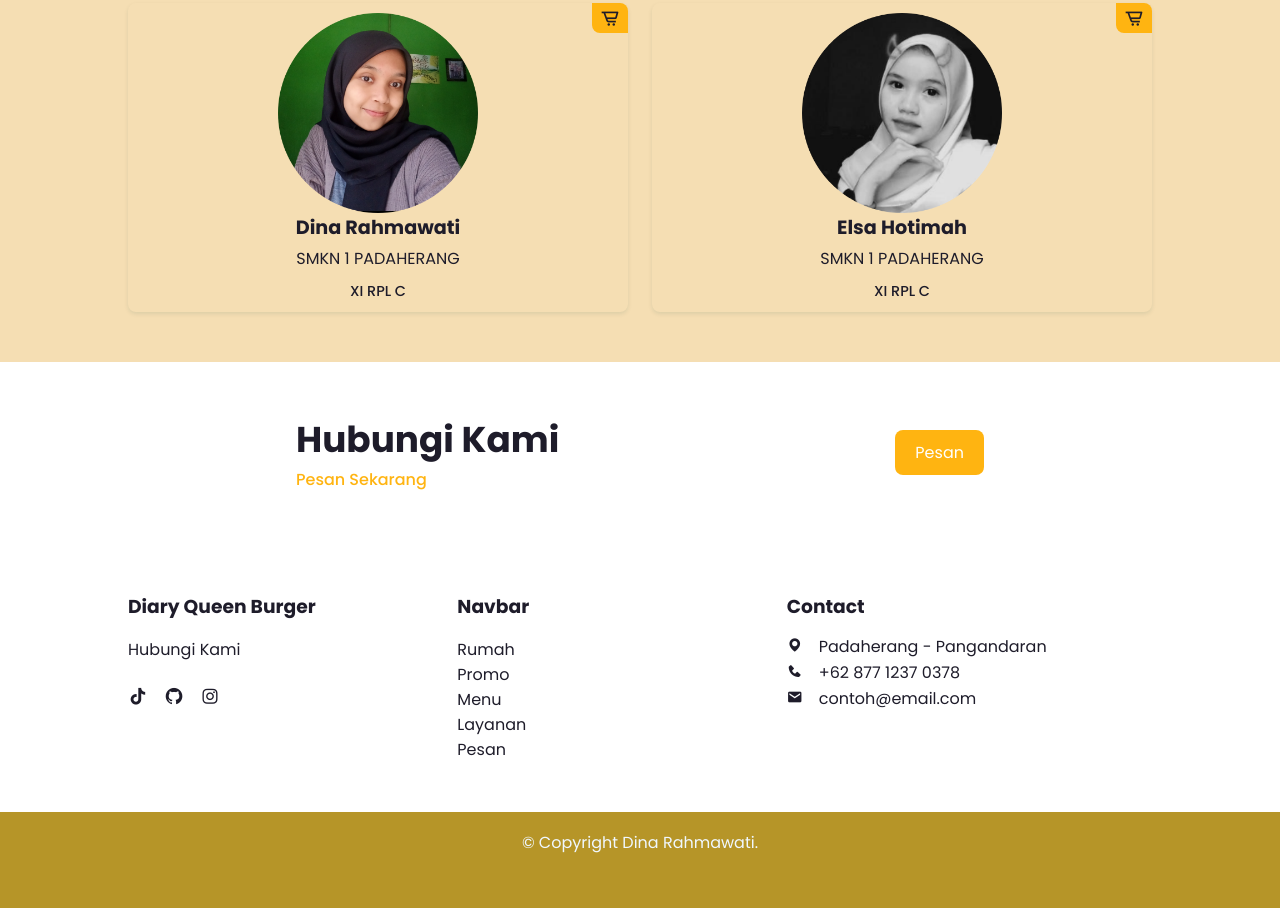
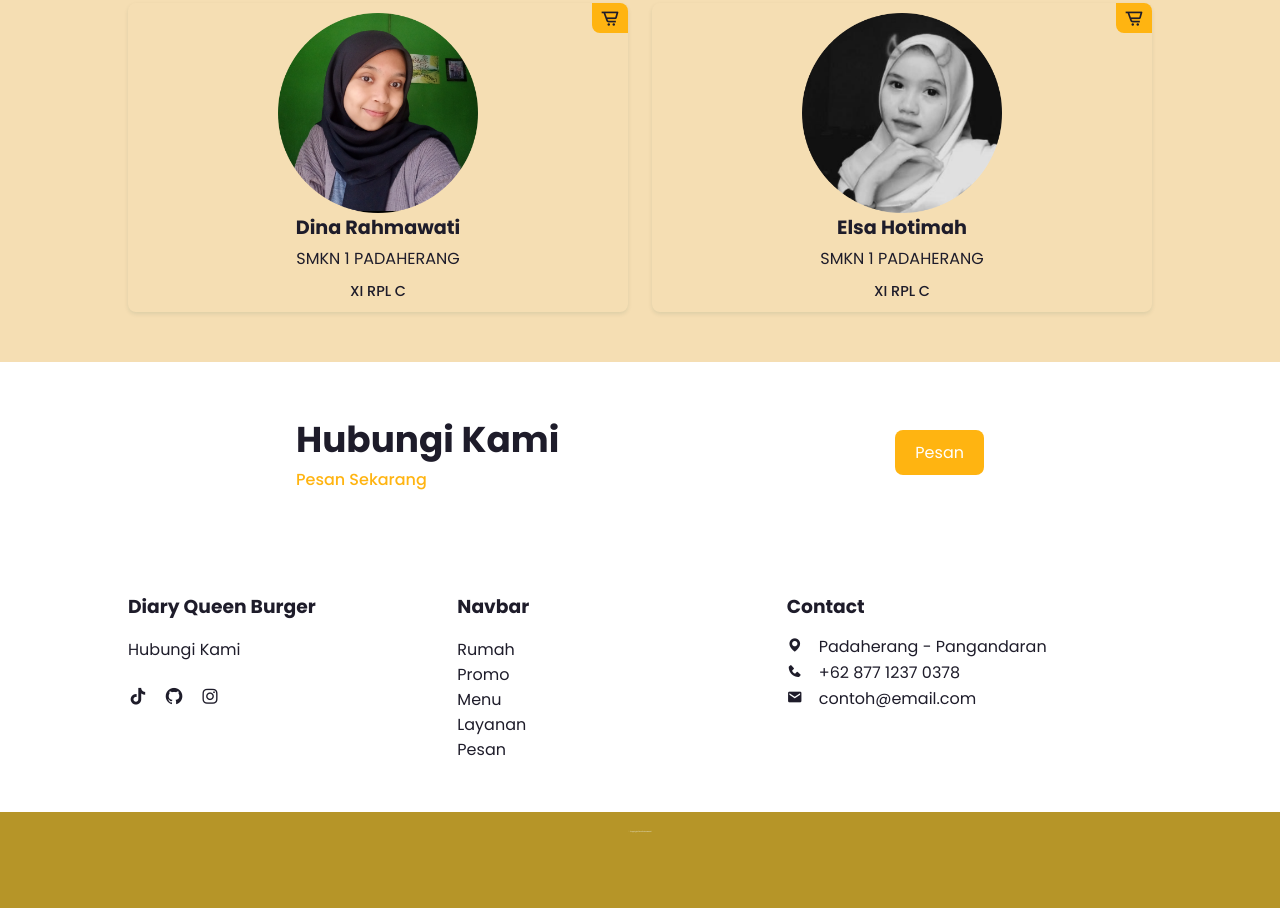
Before and after one commit to dinarahmawati186/RESTORANKU.github.io, a plain HTML site: page index.html in a window 1280 px wide. Shown: the part 2832-3740 px from the top of the page. Drawn offline with nearby package versions, Linux system fonts and the light colour scheme.

Commit message:
Update style.css

```diff
--- a/style.css
+++ b/style.css
@@ -268,7 +268,7 @@ header {
 .copyright {
   padding: 18px 100px;
   color: aliceblue;
-  font-size: 1rem;
+  font-size: 0.1rem;
   text-align: center;
 }
 @media (max-width: 921px) {
```
